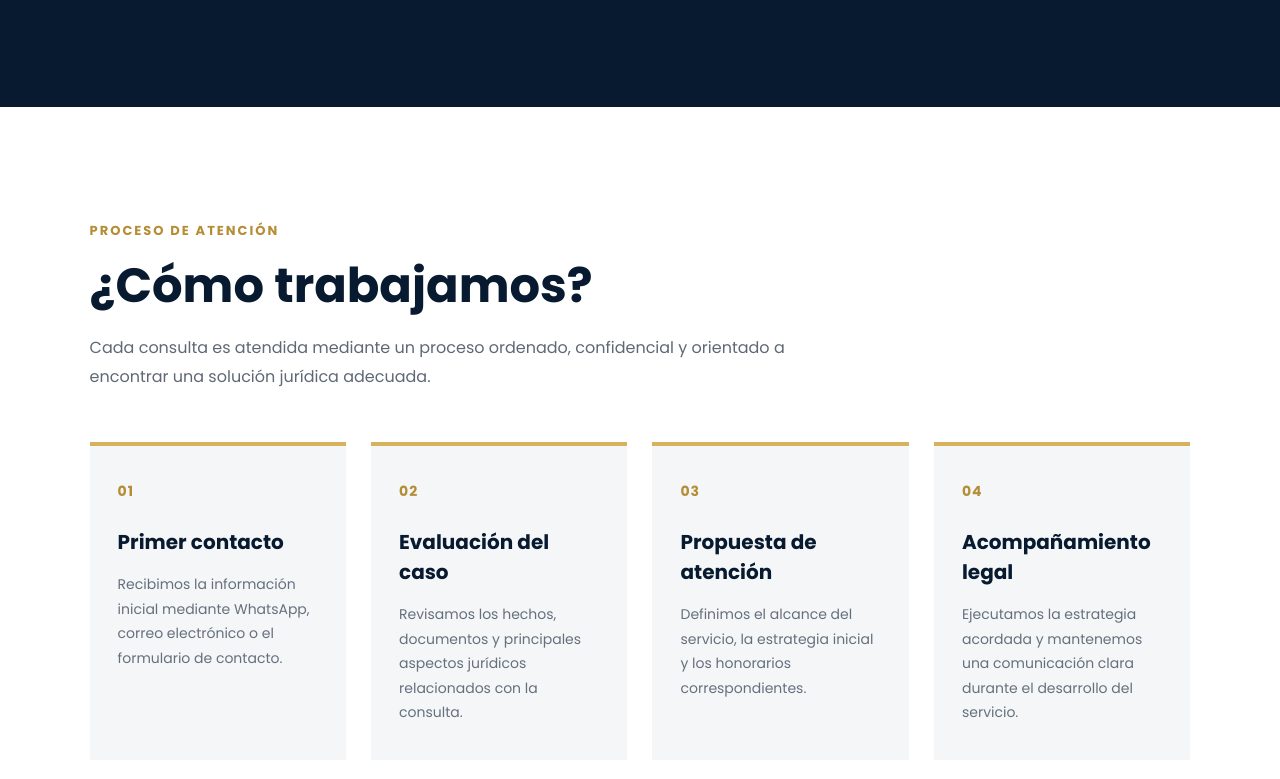
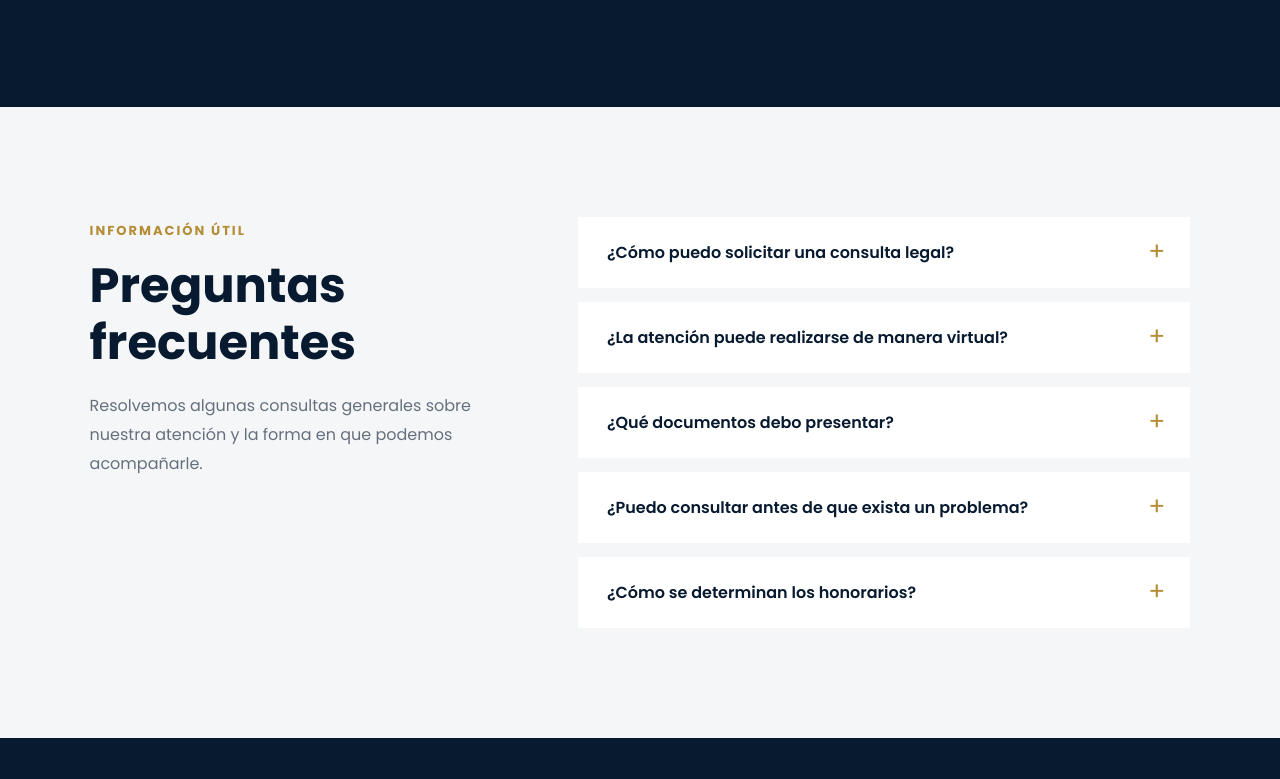
Before and after one commit to lemalexperu/lemalex-peru, a plain HTML site: page index.html in a window 1280 px wide. Shown: the part 4901-5680 px from the top of the page. Drawn offline with Linux system fonts and the light colour scheme.

Commit message:
Delete 'Proceso de atención' section
Removed the 'Proceso de atención' section from the HTML.

```diff
--- a/index.html
+++ b/index.html
@@ -615,73 +615,6 @@ protegen su patrimonio e impulsan sus decisiones.
     </div>
 </section>
 
-<!-- ================= PROCESO DE ATENCIÓN ================= -->
-
-<section class="proceso" id="proceso">
-    <div class="contenedor">
-
-        <div class="titulo-seccion">
-            <span class="etiqueta">Proceso de atención</span>
-
-            <h2>¿Cómo trabajamos?</h2>
-
-            <p>
-                Cada consulta es atendida mediante un proceso ordenado,
-                confidencial y orientado a encontrar una solución jurídica adecuada.
-            </p>
-        </div>
-
-        <div class="proceso-grid">
-
-            <article class="proceso-paso">
-                <span class="proceso-numero">01</span>
-
-                <h3>Primer contacto</h3>
-
-                <p>
-                    Recibimos la información inicial mediante WhatsApp,
-                    correo electrónico o el formulario de contacto.
-                </p>
-            </article>
-
-            <article class="proceso-paso">
-                <span class="proceso-numero">02</span>
-
-                <h3>Evaluación del caso</h3>
-
-                <p>
-                    Revisamos los hechos, documentos y principales aspectos
-                    jurídicos relacionados con la consulta.
-                </p>
-            </article>
-
-            <article class="proceso-paso">
-                <span class="proceso-numero">03</span>
-
-                <h3>Propuesta de atención</h3>
-
-                <p>
-                    Definimos el alcance del servicio, la estrategia inicial
-                    y los honorarios correspondientes.
-                </p>
-            </article>
-
-            <article class="proceso-paso">
-                <span class="proceso-numero">04</span>
-
-                <h3>Acompañamiento legal</h3>
-
-                <p>
-                    Ejecutamos la estrategia acordada y mantenemos una
-                    comunicación clara durante el desarrollo del servicio.
-                </p>
-            </article>
-
-        </div>
-
-    </div>
-</section>
-
 <!-- ================= PREGUNTAS FRECUENTES ================= -->
 
 <section class="faq" id="preguntas-frecuentes">
```
